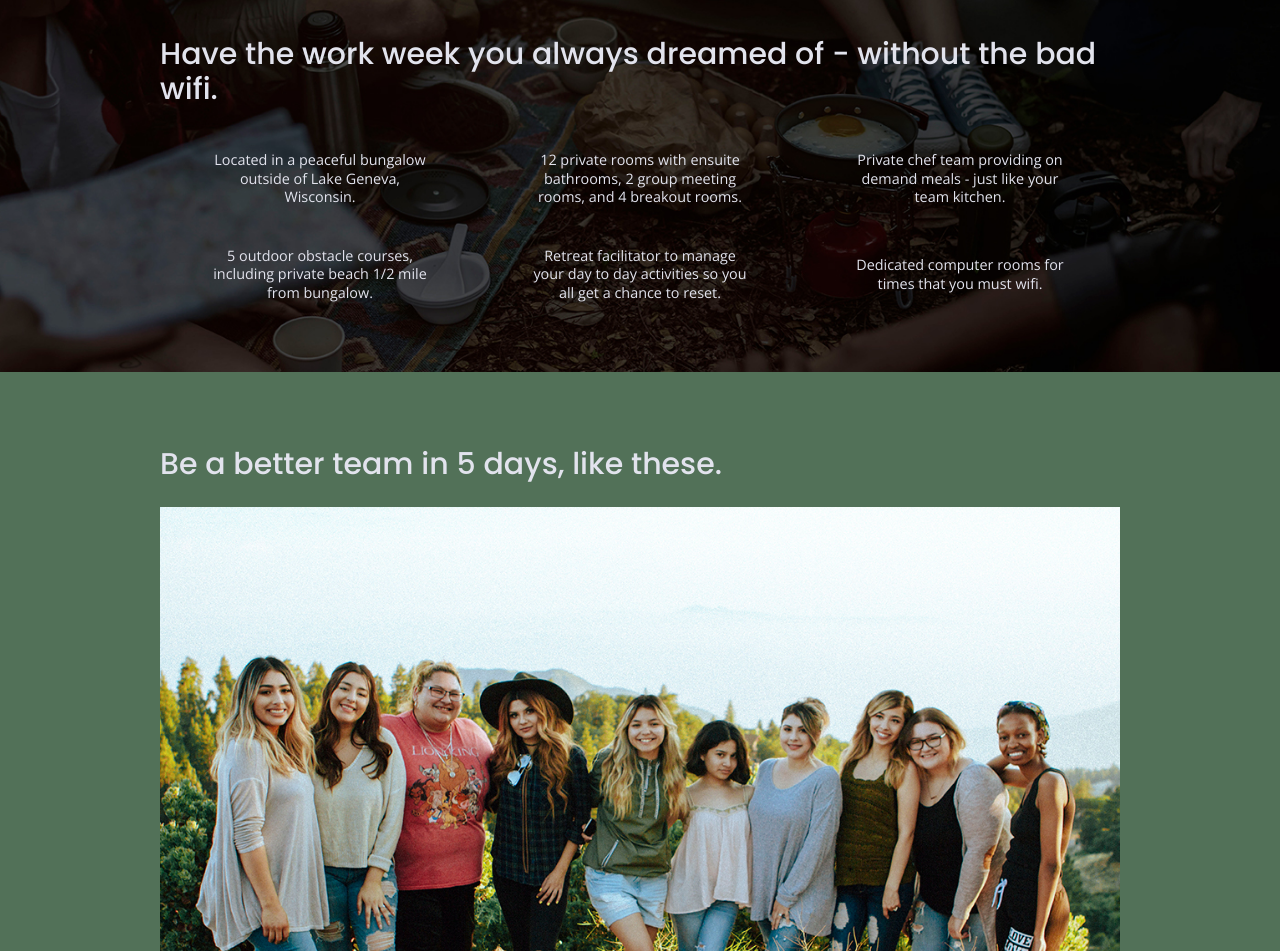
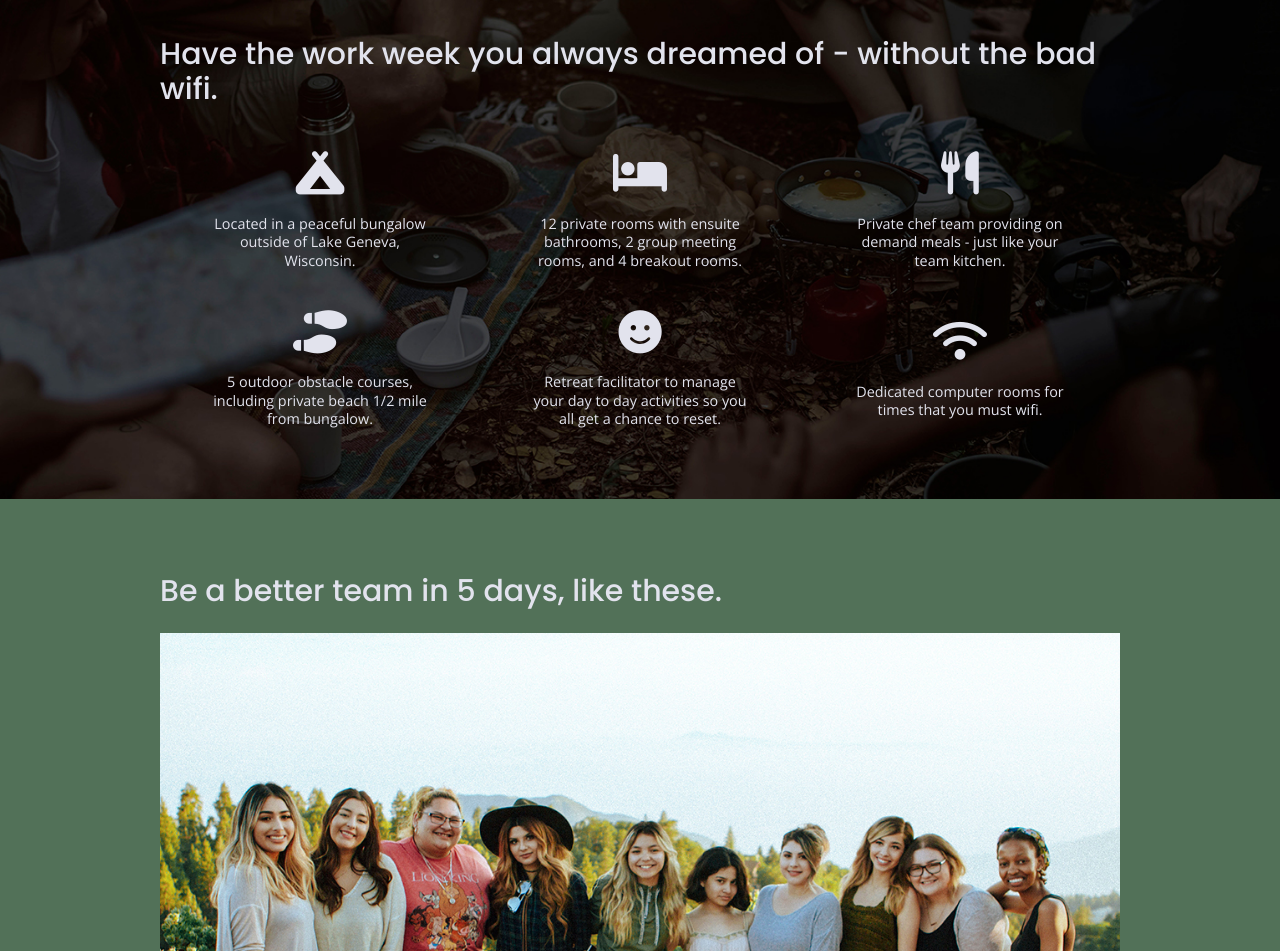
Before and after one commit to aluettin/strummers, a website built with Parcel: page index.html in a window 1280 px wide. Shown: the part 997-1948 px from the top of the page. Built offline with nearby package versions, Linux system fonts and the light colour scheme.

Commit message:
Added icons to features section on homepage

```diff
--- a/css/main.css
+++ b/css/main.css
@@ -287,6 +287,10 @@ address {
 
    #features .content-wrapper {
      padding :0 20px;
+   }
+
+   #features i {
+     margin-bottom: 20px;
    }
 
    .features-items {
--- a/index.html
+++ b/index.html
@@ -21,6 +21,9 @@
 
   <!-- Google Fonts -->
   <link href="https://fonts.googleapis.com/css?family=Open+Sans:400,700|Poppins:500,700" rel="stylesheet">
+
+  <!-- Font Awesome -->
+  <script src="https://kit.fontawesome.com/df4d91a47c.js" crossorigin="anonymous"></script>
 
   <meta name="theme-color" content="#fafafa">
 </head>
@@ -73,27 +76,39 @@
         <h2>Have the work week you always dreamed of - without the bad wifi.</h2>
         <div class=features-items>
           <article>
-            <p class="fontawesome-icon"></p>
+            <p class="fontawesome-icon">
+              <i class="fas fa-campground fa-3x"></i>
+            </p>
             <p class="features-item-description">Located in a peaceful bungalow outside of Lake Geneva, Wisconsin.</p>
           </article>
           <article>
-            <p class="fontawesome-icon"></p>
+            <p class="fontawesome-icon">
+              <i class="fas fa-bed fa-3x"></i>
+            </p>
             <p class="features-item-description">12 private rooms with ensuite bathrooms, 2 group meeting rooms, and 4 breakout rooms.</p>
           </article>
           <article>
-            <p class="fontawesome-icon"></p>
+            <p class="fontawesome-icon">
+              <i class="fas fa-utensils fa-3x"></i>
+            </p>
             <p class="features-item-description">Private chef team providing on demand meals - just like your team kitchen.</p>
           </article>
           <article>
-            <p class="fontawesome-icon"></p>
+            <p class="fontawesome-icon">
+              <i class="fas fa-shoe-prints fa-3x"></i>
+            </p>
             <p class="features-item-description">5 outdoor obstacle courses, including private beach 1/2 mile from bungalow.</p>
           </article>
           <article>
-            <p class="fontawesome-icon"></p>
+            <p class="fontawesome-icon">
+              <i class="fas fa-smile fa-3x"></i>
+            </p>
             <p class="features-item-description">Retreat facilitator to manage your day to day activities so you all get a chance to reset.</p>
           </article>
           <article>
-            <p class="fontawesome-icon"></p>
+            <p class="fontawesome-icon">
+              <i class="fas fa-wifi fa-3x"></i>
+            </p>
             <p class="features-item-description">Dedicated computer rooms for times that you must wifi.</p>
           </article>
         </div>
```
Also changed, not shown: about/index.html (+3 -0 lines), faq/index.html (+3 -0 lines).
